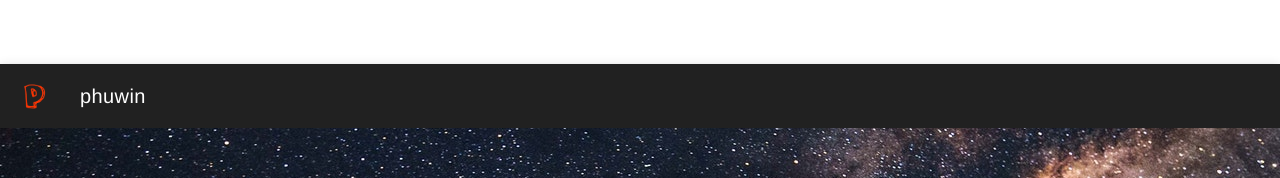
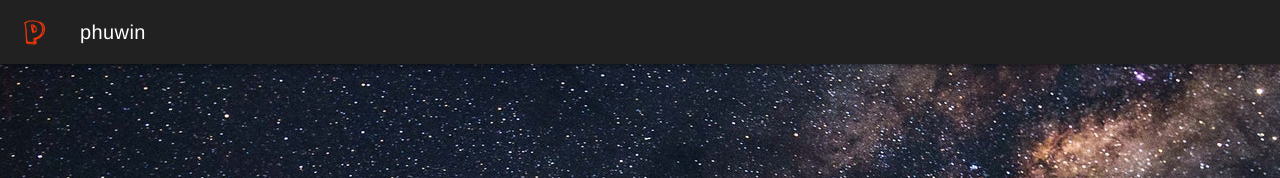
Before and after one commit to phuwin/phuwin.github.io, a Vue app: page / in a window 1280 px wide. Shown: the top 178 px of the page. Built offline with nearby package versions, Linux system fonts and the light colour scheme.

Commit message:
make toolbar fixed

```diff
--- a/src/components/Header.vue
+++ b/src/components/Header.vue
@@ -1,5 +1,5 @@
 <template>
-  <v-toolbar>
+  <v-toolbar fixed>
     <v-toolbar-side-icon >
       <img :src='iconSrc' :alt="iconAlt" height="25">
     </v-toolbar-side-icon>
@@ -17,3 +17,5 @@ export default {
   }
 }
 </script>
+<style >
+</style>
```
